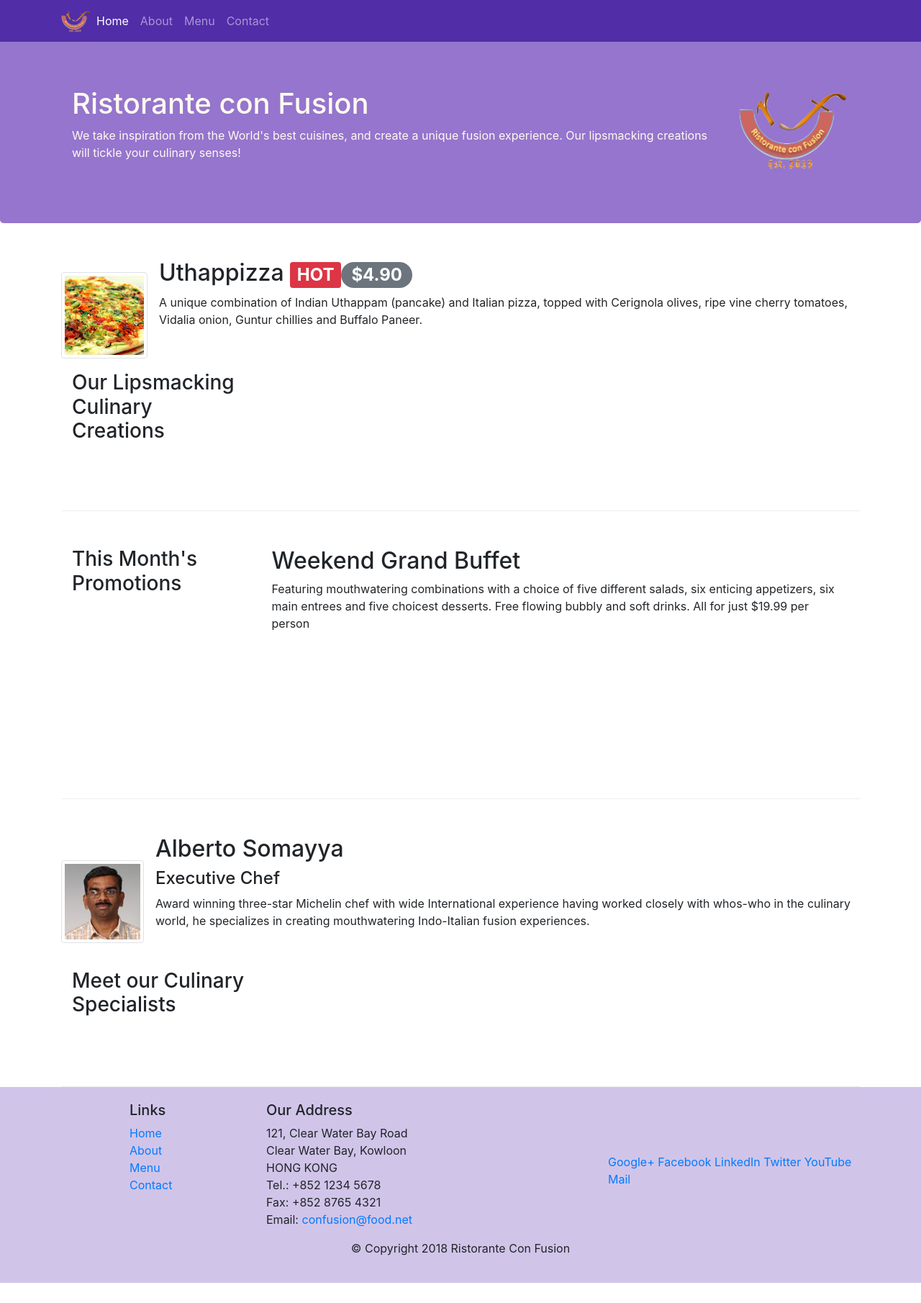
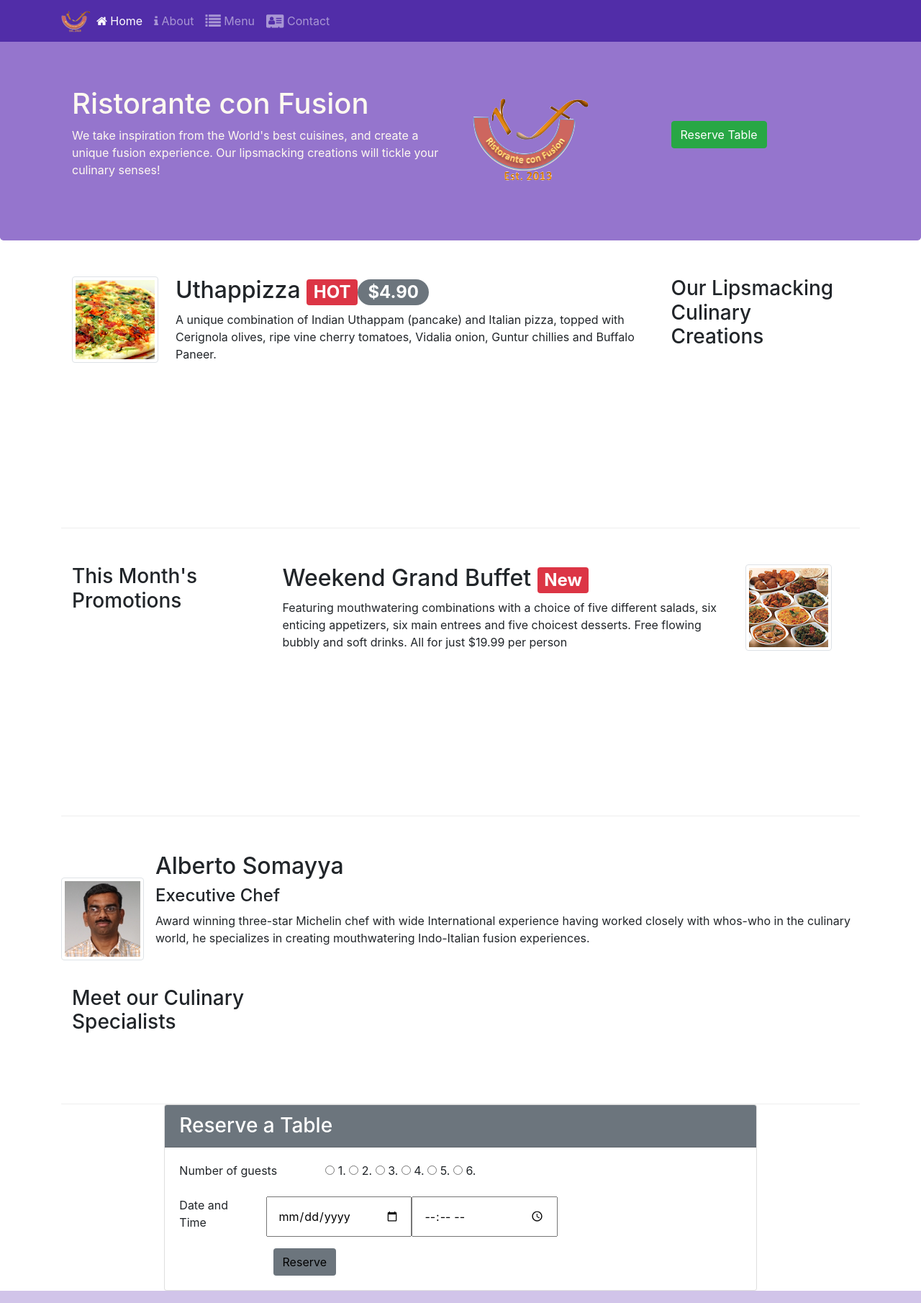
Before and after one commit to ansuman528/-bootstrap, a website: page index.html in a window 1280 px wide. Shown: the top 1810 px of the page at 72% size. Before the commit the page ends 1782 px from the top, so only its background shows below. Drawn offline with Linux system fonts and the light colour scheme.

Commit message:
new style

```diff
--- a/index.html
+++ b/index.html
@@ -7,6 +7,7 @@
 
 <!-- Bootstrap CSS -->
 <link rel="stylesheet" href="bootstrap\css\bootstrap.min.css">
+<link rel="stylesheet" href="https://cdnjs.cloudflare.com/ajax/libs/font-awesome/4.7.0/css/font-awesome.min.css">
 <link rel="stylesheet" href="css\style.css">
  <!-- jQuery first, then Popper.js, then Bootstrap JS. -->
  <script src="jquery\dist\jquery.slim.min.js"></script>
@@ -25,10 +26,10 @@
             <a class="navbar-brand mr-auto" href="index.html"><img class="img-fluid" src="img\logo.png" height="30" width="41"></a>
             <div class="collapse navbar-collapse" id="Navbar">
                 <ul class="navbar-nav mr-auto">
-                    <li class="nav-item active"><a class="nav-link" href="index.html">Home</a></li>
-                    <li class="nav-item"><a class="nav-link" href="aboutus.html">About</a></li>
-                    <li class="nav-item"><a class="nav-link" href="Home">Menu</a></li>
-                    <li class="nav-item"><a class="nav-link" href="contactus.html">Contact</a></li>
+                    <li class="nav-item active"><a class="nav-link" href="index.html"><span class="fa fa-home"></span> Home</a></li>
+                    <li class="nav-item"><a class="nav-link" href="aboutus.html"><span class="fa fa-info"></span> About</a></li>
+                    <li class="nav-item"><a class="nav-link" href="Home"><span class="fa fa-list fa-lg"></span> Menu</a></li>
+                    <li class="nav-item"><a class="nav-link" href="contactus.html"><span class="fa fa-address-card fa-lg"></span> Contact</a></li>
                 </ul>
             </div>
         </div>
@@ -36,12 +37,15 @@
     <header class="jumbotron">
         <div class="container">
             <div class="row row-header">
-                <div class="col-12 col-sm-10">
+                <div class="col-12 col-sm-6">
                     <h1>Ristorante con Fusion</h1>
                     <p>We take inspiration from the World's best cuisines, and create a unique fusion experience. Our lipsmacking creations will tickle your culinary senses!</p>
                 </div>
-               <div class="col-12 col-sm-2 align-self-center">
+               <div class="col-12 col-sm-3 align-self-center">
                         <img src="img/logo.png" class="img-fluid">
+                </div>
+                <div class="col-12 col-sm-3">
+                    <a href="#reserve" class="btn btn-success mt-5">Reserve Table</a>
                 </div>
             </div>
         </div>
@@ -49,11 +53,11 @@
 
     <div class="container">
         <div class="row row-content align-item-center">
-            <div class="col-12 col-md-3 order-sm-last col-sm-4">
+            <div class="col-12 col-md-3 col-sm-4 order-sm-last">
                 <h3>Our Lipsmacking Culinary Creations</h3>
             </div>
-            <div class="media">
-                <img class="d-flex mr-3 img-thumbnail align-self-center"
+            <div class="media col-12 col-md-9 col-sm-8">
+                <img class="d-flex mr-4 img-thumbnail"
                         src="img/uthappizza.png" alt="Uthappizza">
                 <div class="media-body">
                     <h2 class="mt-0">Uthappizza <span class="badge badge-danger"> HOT </span><span class="badge badge-pill badge-secondary"> $4.90</span></h2>
@@ -63,7 +67,6 @@
                         Buffalo Paneer.</p>
                 </div>
             </div>
-
         </div>
 
 
@@ -71,9 +74,13 @@
             <div class="col-12 col-md-3 col-sm-4">
                 <h3>This Month's Promotions</h3>
             </div>
-            <div class="col col-md col-sm">
-                <h2>Weekend Grand Buffet</h2>
-                <p>Featuring mouthwatering combinations with a choice of five different salads, six enticing appetizers, six main entrees and five choicest desserts. Free flowing bubbly and soft drinks. All for just $19.99 per person </p>
+            <div class="media col-12 col-md-9 col-sm-8">
+                <img class="d-flex mr-4 img-thumbnail order-sm-last"
+                 src="img\buffet.png" alt="buffet">
+                 <div class="media-body col col-md col-sm">
+                    <h2>Weekend Grand Buffet <span class="badge badge-danger"> New</span></h2>
+                    <p>Featuring mouthwatering combinations with a choice of five different salads, six enticing appetizers, six main entrees and five choicest desserts. Free flowing bubbly and soft drinks. All for just $19.99 per person </p>
+                </div>
             </div>
         </div>
 
@@ -96,7 +103,34 @@
             </div>
         </div>
     </div>
-
+    <div class="col-sm-8 col-12 mx-auto">
+        <div class="card" id="reserve">
+            <h3 class="card-header bg-secondary text-white">
+                Reserve a Table
+            </h3>
+            <div class="card-body">
+                <form>
+                    <div class="form-group row">
+                        <label for="guests" class="col-form-lable col-sm-3 col-12">Number of guests</label>
+                        <div class="col-sm-9 col-12">
+                         <input type="radio" name="guests"><span> 1.</span>
+                        <input type="radio" name="guests"><span> 2.</span>
+                        <input type="radio" name="guests"><span> 3.</span>
+                        <input type="radio" name="guests"><span> 4.</span>
+                        <input type="radio" name="guests"><span> 5.</span>
+                        <input type="radio" name="guests"><span> 6.</span>
+                        </div>
+                    </div>
+                    <div class="form-group row">
+                        <label for="date-time" class="col-form-lable col-sm-2 col-12">Date and Time</label>
+                        <input type="date" name="date" class="col-sm-3 col-12" placeholder="Date">
+                        <input type="time" name="Time" class="col-sm-3 col-12" placeholder="Time">
+                    </div>
+                    <button class="btn bg-secondary row offset-2">Reserve</button>
+                </form>
+            </div>
+        </div>
+    </div>
     <footer class="footer">
         <div class="container">
             <div class="row">
```
Also changed, not shown: aboutus.html (+6 -5 lines), contactus.html (+5 -5 lines).
